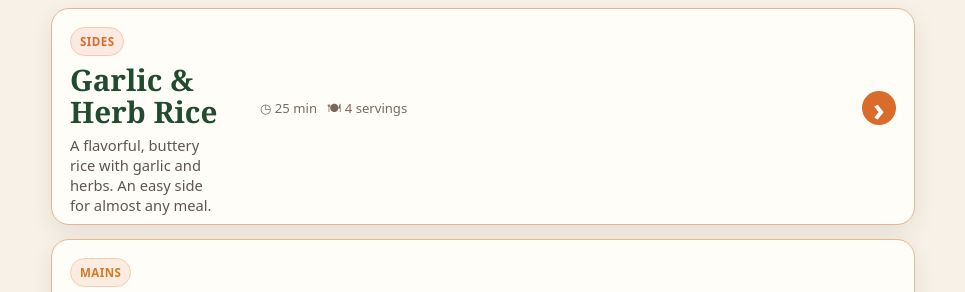
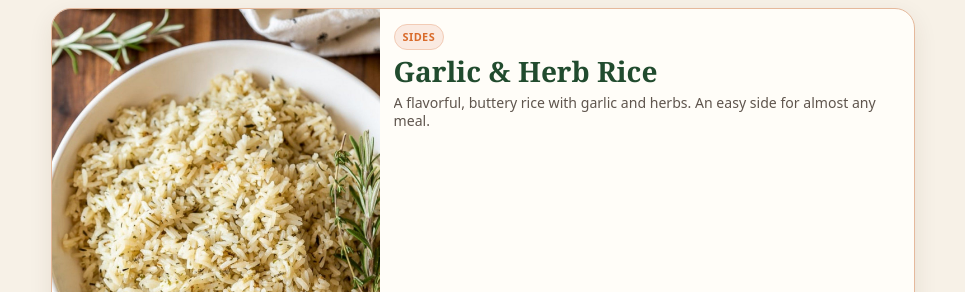
Before and after one commit to frankgbp-afk/our-cookbook, a plain HTML site: page index.html in a window 1280 px wide. Shown: the part 608-900 px from the top of the page, without its empty margins (157-1122 px from the left). Drawn offline with Linux system fonts and the light colour scheme.

Commit message:
Add files via upload

```diff
--- a/app.js
+++ b/app.js
@@ -95,17 +95,20 @@ function renderRecipes() {
       tabindex="0"
       role="button"
       aria-label="Open ${escapeHTML(recipe.name)}">
-      <div class="recipe-card-accent">
+      <div class="recipe-card-media">
+        ${recipe.image ? `<img class="recipe-card-photo" src="${escapeHTML(recipe.image)}" alt="${escapeHTML(recipe.name)}" loading="lazy" />` : ""}
+      </div>
+      <div class="recipe-card-content">
         <p class="recipe-category">${escapeHTML(recipe.category)}</p>
         <h3>${escapeHTML(recipe.name)}</h3>
         <p class="recipe-description">${escapeHTML(recipe.description || "")}</p>
-      </div>
-      <div class="recipe-card-footer">
-        <div class="recipe-meta">
-          <span>◷ ${escapeHTML(recipe.totalTime)}</span>
-          <span>🍽 ${escapeHTML(recipe.servings)} servings</span>
+        <div class="recipe-card-bottom">
+          <div class="recipe-meta">
+            <span>◷ ${escapeHTML(recipe.totalTime)}</span>
+            <span>🍽 ${escapeHTML(recipe.servings)} servings</span>
+          </div>
+          <span class="view-recipe">View Recipe →</span>
         </div>
-        <span class="view-recipe">View Recipe →</span>
       </div>
     </article>
   `).join("");
@@ -125,6 +128,7 @@ function renderRecipes() {
 function recipeMarkup(recipe) {
   return `
     <div class="detail-hero" style="--cat:${categoryColor(recipe.category)}">
+      ${recipe.image ? `<img class="detail-photo" src="${escapeHTML(recipe.image)}" alt="${escapeHTML(recipe.name)}" />` : ""}
       <div class="detail-top">
         <p class="recipe-category">${escapeHTML(recipe.category)}</p>
         <h2>${escapeHTML(recipe.name)}</h2>
--- a/styles.css
+++ b/styles.css
@@ -809,3 +809,157 @@ footer {
     width: 190px;
   }
 }
+
+
+/* ===== Stable horizontal recipe cards ===== */
+
+.recipe-card {
+  display: flex !important;
+  width: 100%;
+  min-height: 168px;
+  overflow: hidden;
+  border-radius: 20px !important;
+  background: #fffdf8 !important;
+  border: 1px solid color-mix(in srgb, var(--cat) 28%, #ead8c8) !important;
+  box-shadow: 0 8px 24px rgba(68, 44, 25, .09) !important;
+}
+
+.recipe-card-media {
+  flex: 0 0 38%;
+  min-width: 0;
+  min-height: 168px;
+  overflow: hidden;
+  background: color-mix(in srgb, var(--cat) 12%, #fffaf3);
+}
+
+.recipe-card-photo {
+  width: 100% !important;
+  height: 100% !important;
+  min-height: 168px !important;
+  display: block !important;
+  object-fit: cover !important;
+  object-position: center !important;
+}
+
+.recipe-card-content {
+  flex: 1 1 auto;
+  min-width: 0;
+  display: flex;
+  flex-direction: column;
+  padding: 15px 14px 13px;
+}
+
+.recipe-card .recipe-category {
+  align-self: flex-start;
+  margin: 0 0 7px !important;
+  padding: 4px 8px;
+  border-radius: 999px;
+  background: color-mix(in srgb, var(--cat) 14%, white);
+  border: 1px solid color-mix(in srgb, var(--cat) 35%, white);
+  color: var(--cat);
+  font-size: .68rem;
+  letter-spacing: .04em;
+}
+
+.recipe-card h3 {
+  margin: 0 !important;
+  font-size: clamp(1.3rem, 5.8vw, 1.75rem) !important;
+  line-height: 1.05 !important;
+  color: #214b2e !important;
+  word-break: normal !important;
+  overflow-wrap: normal !important;
+  hyphens: none !important;
+}
+
+.recipe-card .recipe-description {
+  margin: 7px 0 12px !important;
+  font-size: .88rem !important;
+  line-height: 1.3 !important;
+  color: #5f554d !important;
+  display: -webkit-box;
+  -webkit-line-clamp: 3;
+  -webkit-box-orient: vertical;
+  overflow: hidden;
+}
+
+.recipe-card-bottom {
+  margin-top: auto;
+  display: flex;
+  align-items: flex-end;
+  justify-content: space-between;
+  gap: 8px;
+}
+
+.recipe-card .recipe-meta {
+  min-width: 0;
+  display: flex;
+  flex-wrap: wrap;
+  gap: 5px 9px;
+  color: var(--muted);
+  font-size: .74rem;
+  line-height: 1.2;
+}
+
+.recipe-card .view-recipe {
+  flex: 0 0 auto;
+  width: 34px !important;
+  height: 34px !important;
+  border-radius: 50% !important;
+  padding: 0 !important;
+  display: grid !important;
+  place-items: center !important;
+  font-size: 0 !important;
+  background: var(--cat) !important;
+  color: white !important;
+}
+
+.recipe-card .view-recipe::after {
+  content: "›";
+  font-size: 1.9rem;
+  line-height: 1;
+  transform: translateY(-1px);
+}
+
+.recipe-card-accent,
+.recipe-card-footer {
+  display: none !important;
+}
+
+.detail-photo {
+  width: 100%;
+  max-height: 340px;
+  display: block;
+  object-fit: cover;
+  object-position: center;
+}
+
+@media (max-width: 390px) {
+  .recipe-card {
+    min-height: 156px;
+  }
+
+  .recipe-card-media {
+    flex-basis: 40%;
+    min-height: 156px;
+  }
+
+  .recipe-card-photo {
+    min-height: 156px !important;
+  }
+
+  .recipe-card-content {
+    padding: 13px 12px 11px;
+  }
+
+  .recipe-card h3 {
+    font-size: 1.22rem !important;
+  }
+
+  .recipe-card .recipe-description {
+    -webkit-line-clamp: 2;
+  }
+
+  .recipe-card .recipe-meta {
+    font-size: .7rem;
+  }
+}
```
